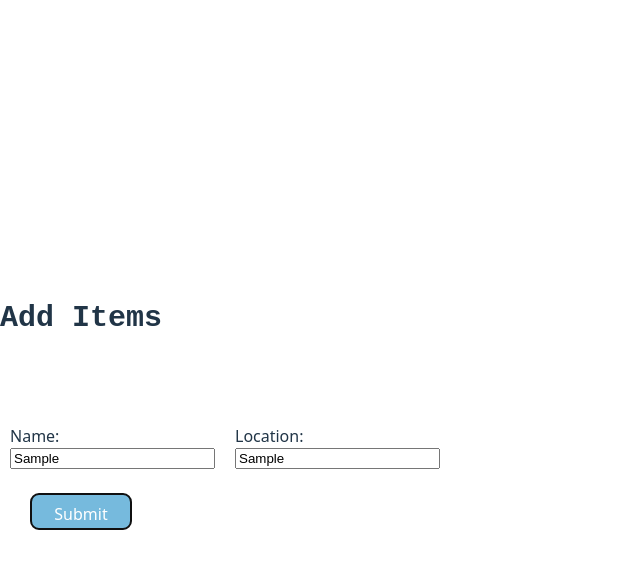
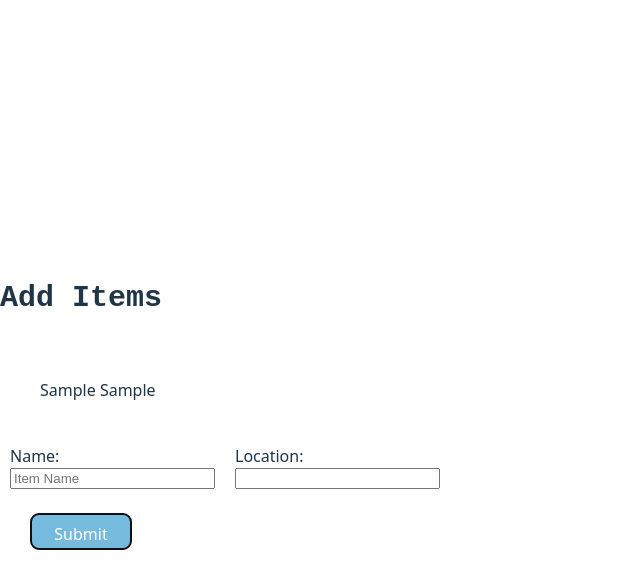
Before and after one commit to AndyChau123/Inventory-App, a React (Vite) app in the folder InventoryApp/: page / in a window 1280 px wide. Both pictures are taken after typing "Sample", "Sample" into the empty fields and a click on the button "Submit". Shown: the top 588 px of the page, without its empty margins (0-640 px from the left). Built offline with nearby package versions, Linux system fonts and the light colour scheme.

Commit message:
version2/can output stuff

```diff
--- a/InventoryApp/src/Add-Item-Component/AddItem.jsx
+++ b/InventoryApp/src/Add-Item-Component/AddItem.jsx
@@ -22,41 +22,22 @@ function AddItem() {
   };
   */
 
-  const [namelocation, setNameLocation] = useState(
-    {name: "", location: ""}
-  );
 
   function submitButton() {
-      //const newInfo = {name: itemName, where: namelo};
+      const newInfo = {name: itemName, where: location};
 
-      setData(d => [...d, ...namelocation]);
-      //setNameLocation({name: "", location: ""});
+      setData(d => [...d, newInfo]);
+      setItemName("");
+      setLocation("");
   }
 
-  function changeNameLocation(e) {
-    setNameLocation(e.target.value);
-    console.log(e);
+  function changeItem(e) {
+    setItemName(e.target.value);
   }
 
-
-  // function submitButton() {
-  //     const newInfo = {name: itemName, where: location};
-
-  //     setData(d => [...d, newInfo]);
-  //     setItemName("");
-  //     setLocation("");
-  // }
-
-  // function changeItem(e) {
-  //   setItemName(e.target.value);
-  //   console.log("XXXXX");
-  //   console.log(e);
-  //   console.log("XXXXX");
-  // }
-
-  // function changeLocation(e) {
-  //   setLocation(e.target.value)
-  // }
+  function changeLocation(e) {
+    setLocation(e.target.value)
+  }
 
   // const submitButton = (e) => {
   //   e.preventDefault();
@@ -80,14 +61,14 @@ location (String)
       <ul>
           {data.map((information, index) =>
           <p key = {index}>
-              {information.name} {information.location}
+              {information.name} {information.where}
           </p>)}
       </ul>
       <div className="input-boxes">
         <div className="addItem-InputBox">
           <label htmlFor="name">Name:</label>
           <input id="name" type="text" placeholder="Item Name"
-          value = {namelocation.name} onChange = {changeNameLocation}/>
+          value = {itemName} onChange = {changeItem}/>
         </div>
 
         {/* <div className="addItem-InputBox">
@@ -117,7 +98,7 @@ location (String)
         <div className="addItem-InputBox">
           <label htmlFor="location">Location:</label>
           <input id="location" type="text"
-          value = {namelocation.location} onChange = {changeNameLocation}/>
+          value = {location} onChange = {changeLocation}/>
         </div>
       </div>
 
```
